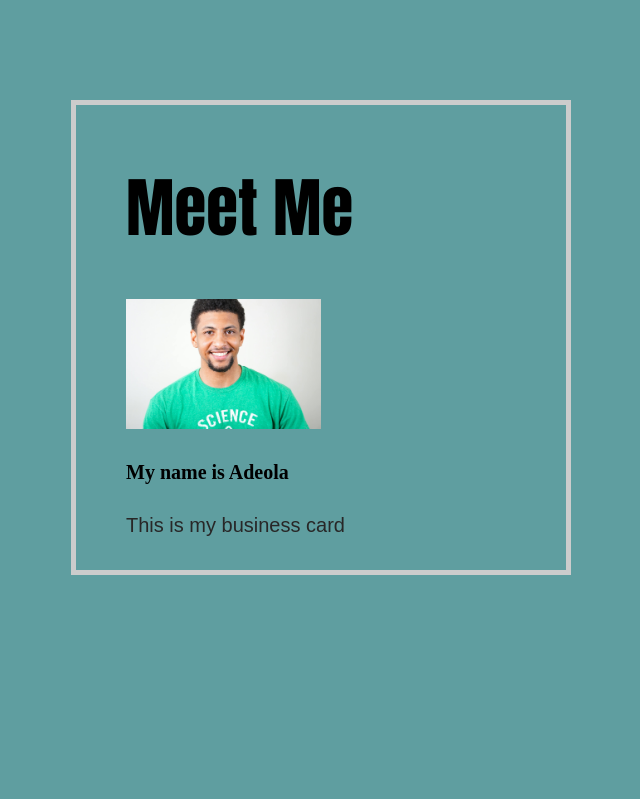
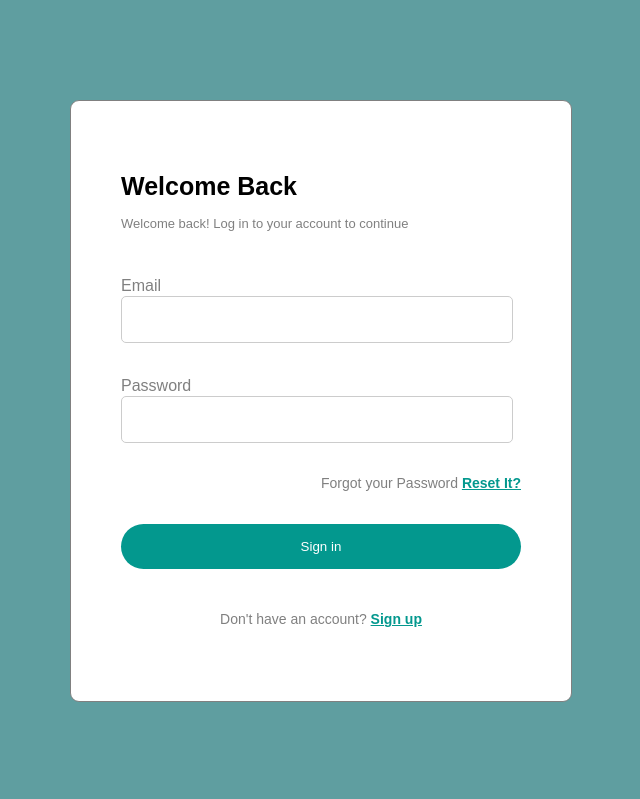
Before and after one commit to Loveson1/Adefolio, a plain HTML site: page index.html in a window 1280 px wide. Shown: the top 799 px of the page, without its empty margins (319-959 px from the left). Drawn offline with Linux system fonts and the light colour scheme.

Commit message:
new commit

```diff
--- a/index.html
+++ b/index.html
@@ -7,6 +7,23 @@
     <link rel="stylesheet" href="./style.css" />
   </head>
   <body>
+<div class="login">
+  <h2 class="head">Welcome Back</h2>
+  <p class="subhead">Welcome back! Log in to your account to continue</p>
+  <form>
+    <label>Email</label>
+    <input type="email"/>
+    <label>Password</label>
+    <input type="password"/>
+  </form>
+  <p class="reset">Forgot your Password <span>Reset It?</span></p>
+  <button>Sign in </button>
+  <p class="signup">Don't have an account? <span>Sign up</span></p>
+
+</div>
+
+
+
     <div class="card">
       <h1>Meet Me</h1>
       <img src="./images/avatar.jpg" alt="avatar" width="50%" height="50%">
--- a/style.css
+++ b/style.css
@@ -1,6 +1,6 @@
 body {
   margin: 0 auto;
-  padding: 0px 100px;
+  padding: 100px 100px;
   background-color: #f4f4f4;
   font-size: 20px;
   background: cadetblue;
@@ -78,3 +78,83 @@ footer{
   padding:  10px 50px;
   margin: 100px;
 }
+
+.login{
+  border: 1px solid gray;
+  background: white;
+  width: 400px;
+  height: 500px;
+  padding: 50px;
+  margin: 0px auto;
+  border-radius: 9px;
+
+
+}
+
+.head{
+  font-size: 25px;
+  font-weight: 600;
+  list-style: auto;
+  margin-bottom: 5px;
+  color: black;
+  font-family: sans-serif;
+}
+
+.subhead{
+  font-size: small;
+  color: gray;
+  margin-bottom: 40px ;
+}
+
+label{
+  font-size: 16px;
+  color:gray ;
+  font-family: sans-serif;
+  font-weight: 500;
+}
+
+input{
+display: block;
+width: 90%;
+border: 1px solid #ccc;
+border-radius: 5px;
+margin-bottom: 30px;
+padding: 15px;
+
+}
+
+.reset{
+  color: gray;
+  margin-bottom: 30px;
+  font-size: 14px;
+  text-align: right;
+}
+
+
+button{
+  border-radius: 50px;
+  display: block;
+  width: 100%;
+  margin: 20px  auto;
+  padding: 15px;
+  background: rgb(3, 152, 142);
+  border: none;
+  color: white;
+  margin-bottom: 40px;
+
+}
+
+.signup{
+   color: gray;
+   font-size: 14px;
+  text-align: center;
+}
+
+
+
+span{
+  font-weight: bold;
+  font-size: 14px;
+  color:  rgb(3, 152, 142);
+  text-decoration: underline;
+}
```
